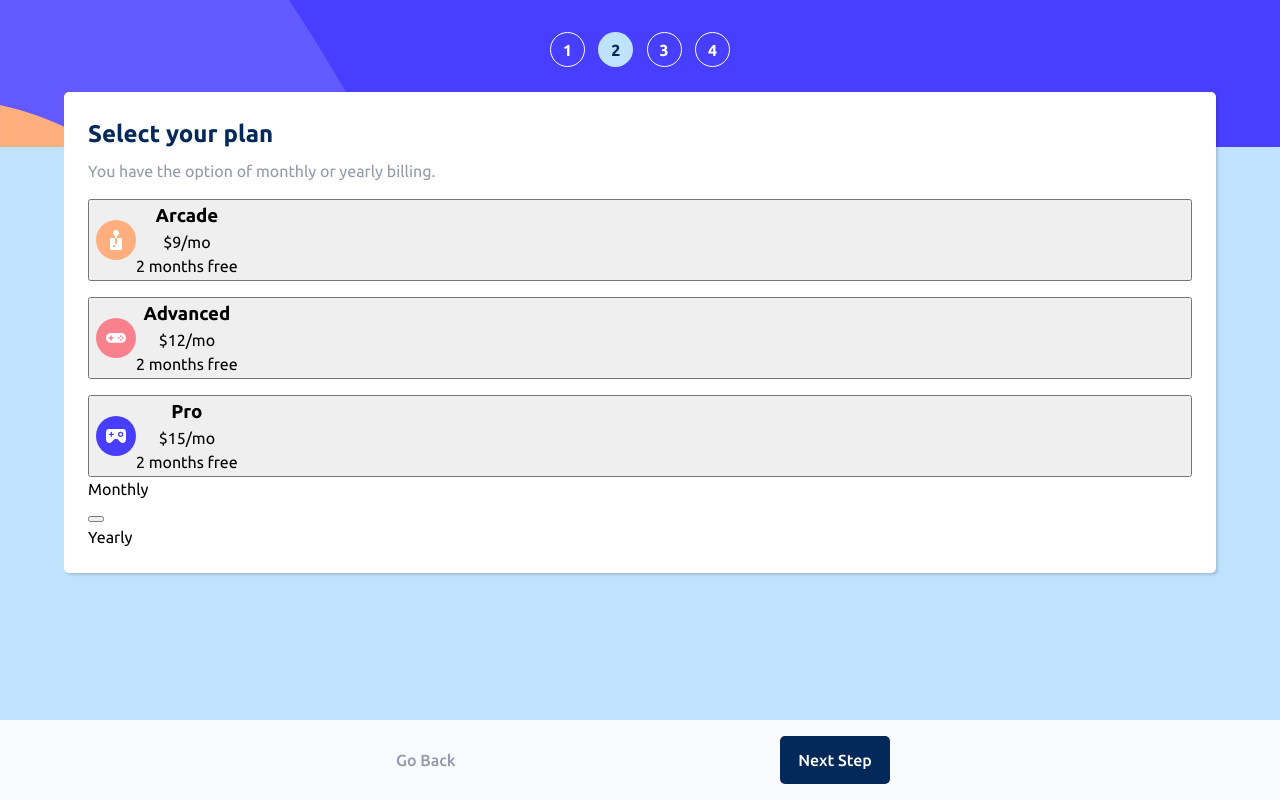
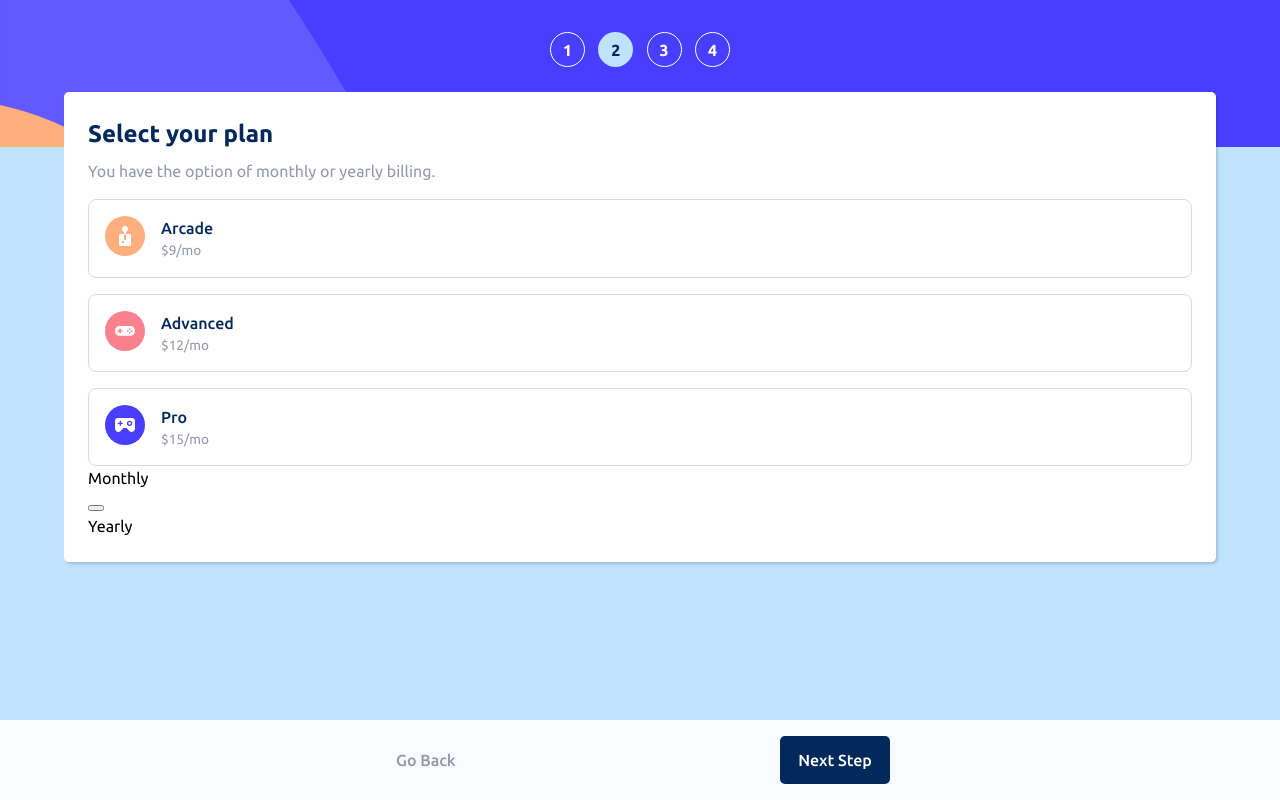
Before and after one commit to sodiqsanusi/multi-step-form, a Next.js app: page /select-plan in a window 1280 px wide. Built offline with nearby package versions, Linux system fonts and the light colour scheme.

Commit message:
Atomic commits to track progress better and retrace steps quicker

```diff
--- a/components/footerish/footerish.module.css
+++ b/components/footerish/footerish.module.css
@@ -35,6 +35,8 @@
 }
 #confirm{
   background-color: var(--purplishBlue);
-}.container button:focus, .container button:hover{
+}.container button:last-of-type:focus, .container button:last-of-type:hover{
   filter: contrast(150%);
+}.container button:first-of-type:hover, .container button:first-of-type:focus{
+  color: var(--marineBlue);
 }
--- a/pages/select-plan.js
+++ b/pages/select-plan.js
@@ -27,7 +27,7 @@ const SelectPlan = () => {
         <section className={styles.layout}>
           <button>
             <div><Image src={arcadeImage} aria-hidden='true' alt='Pick the arcade plan'/></div>
-            <div>
+            <div className={styles.dummy}>
               <h3>Arcade</h3>
               <p>$9/mo</p>
               <p>2 months free</p>
@@ -35,7 +35,7 @@ const SelectPlan = () => {
           </button>
           <button>
             <div><Image src={advancedImage} aria-hidden='true' alt='Pick the advanced plan'/></div>
-            <div>
+            <div className={styles.dummy}>
               <h3>Advanced</h3>
               <p>$12/mo</p>
               <p>2 months free</p>
@@ -43,7 +43,7 @@ const SelectPlan = () => {
           </button>
           <button>
             <div><Image src={proImage} aria-hidden='true' alt='Pick the pro plan'/></div>
-            <div>
+            <div className={styles.dummy}>
               <h3>Pro</h3>
               <p>$15/mo</p>
               <p>2 months free</p>
--- a/styles/select-plan.module.css
+++ b/styles/select-plan.module.css
@@ -6,7 +6,37 @@
   flex-direction: column;
 }
 .layout button{
+  cursor: pointer;
   width: 100%;
   display: flex;
-  align-items: center;
+  align-items: flex-start;
+  column-gap: 1em;
+  outline: none;
+  background-color: transparent;
+  border: 1px solid var(--lightGray);
+  border-radius: 8px;
+  padding: 1em;
+}.layout button:hover, .layout button:focus{
+  border-color: var(--marineBlue);
 }
+
+.dummy{
+  text-align: left;
+}.dummy h3{
+  color: var(--marineBlue);
+  font-size: 1rem;
+  font-weight: 500;
+}.dummy p:first-of-type{
+  color: var(--coolGray);
+  font-size: .85rem;
+}.dummy p:last-of-type{
+  display: none;
+  color: var(--marineBlue);
+  font-size: .75rem;
+  font-weight: 500;
+}
+
+.chosen{
+  border-color: var(--marineBlue);
+  background-color: var(--alabaster);
+}
```
